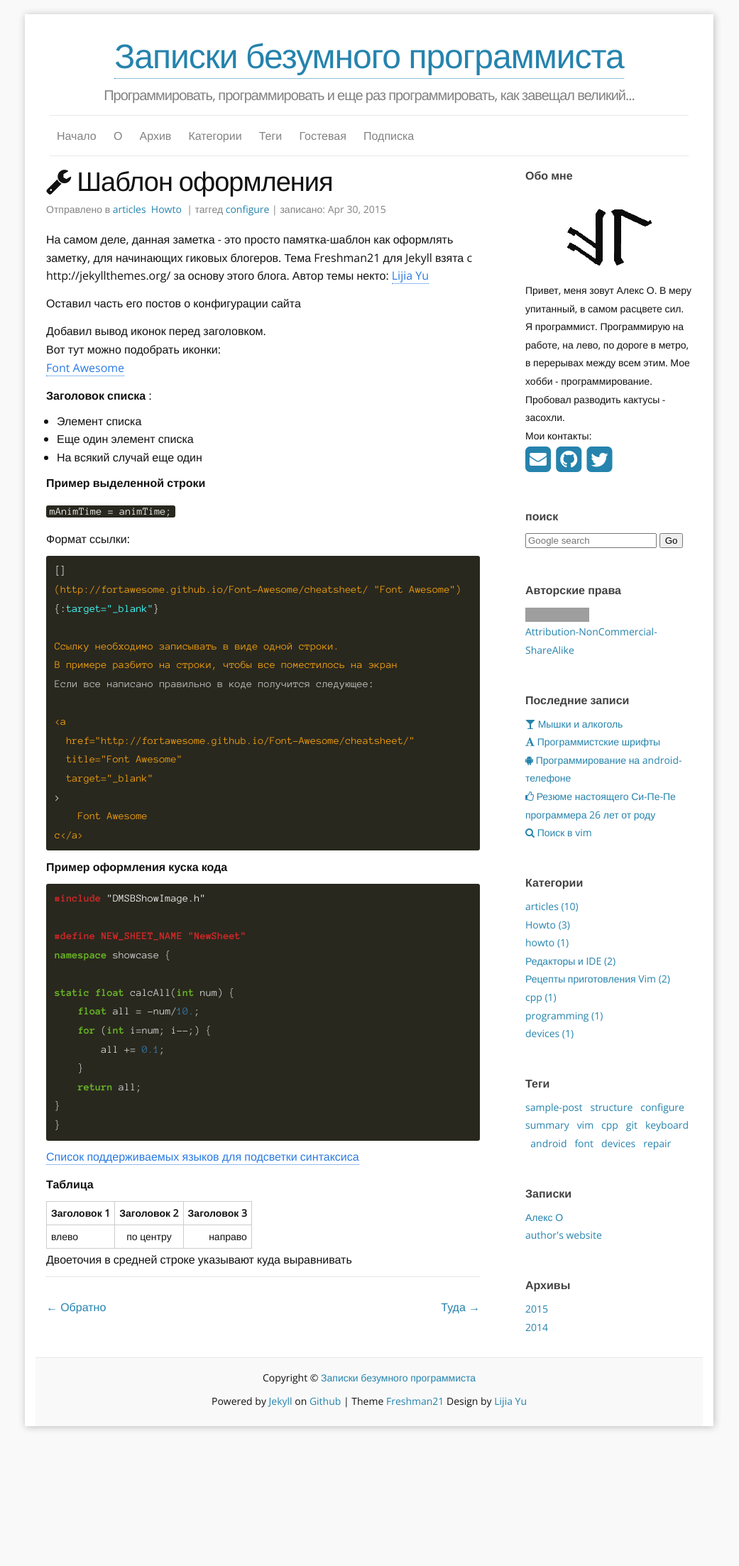
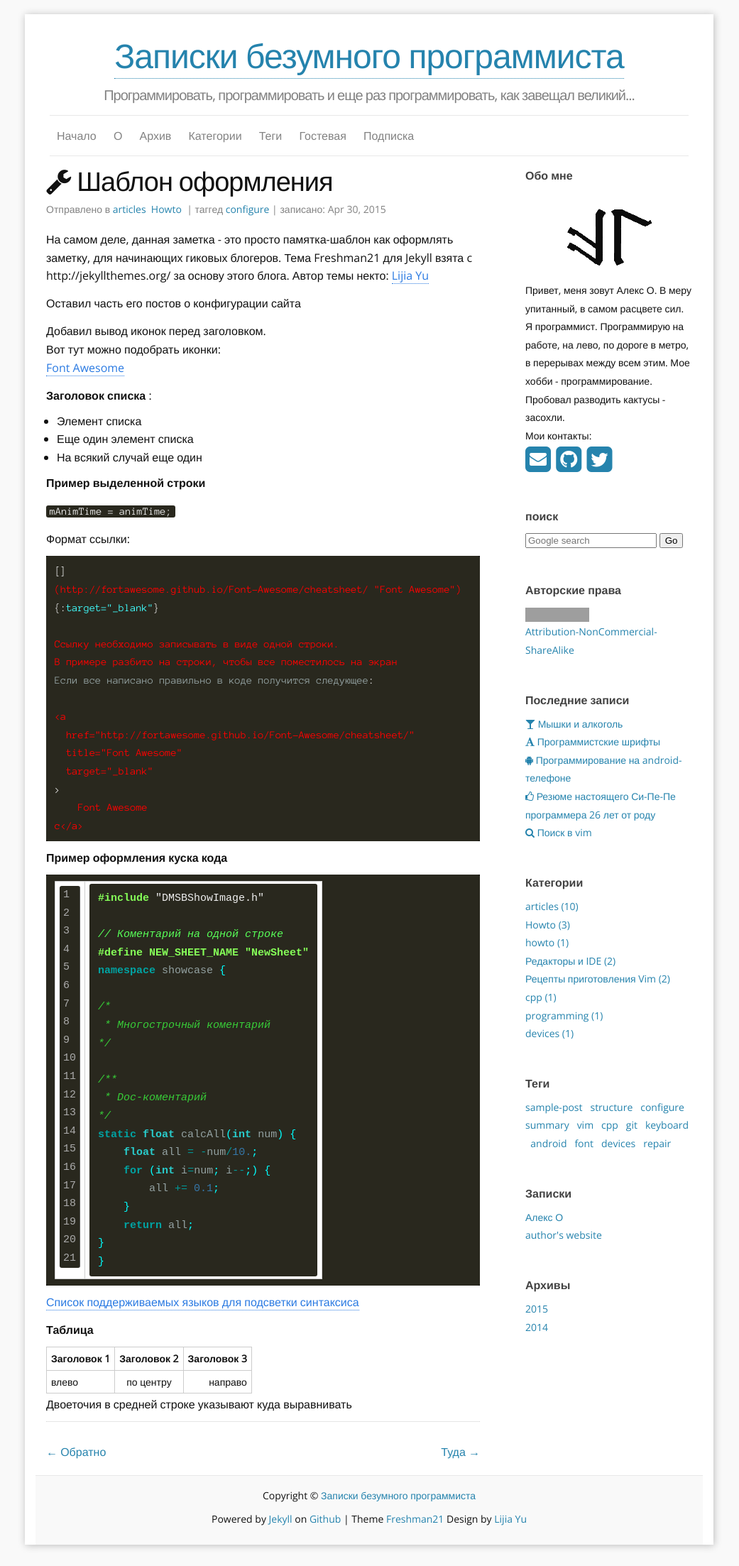
Before and after one commit to abushmelev/oalex, a Jekyll site: the page built from _posts/2015-04-30-Template.md, in a window 1280 px wide. Shown: the whole page at 71% size, without its empty margins (120-1161 px from the left). Built offline with Jekyll 4.4.1, drawn with Linux system fonts in a browser that asks for light colours; nearby versions of some CDN libraries; comment, search, counter and statistics services are not loaded; before the commit the page ends 2039 px from its top, so only the background shows below that; grey boxes are pictures that could not be loaded.

Commit message:
Добавлена собственная цветовая раскраска кода. Теперь понятно как управлять этим хозяйством. Можно писать заметку о боевой раскраске кода

```diff
--- a/_includes/head.html
+++ b/_includes/head.html
@@ -23,7 +23,7 @@
 <link rel="stylesheet" href="{{ "/css/main.css" | prepend: site.baseurl }}">
 <link rel="canonical" href="{{ page.url | replace:'index.html','' |  prepend: site.url }}">
 <link rel="alternate" type="application/atom+xml" title="{{ site.title }}" href="{{ "/feed.xml" | prepend: site.url }}" />
-
+<link rel="stylesheet" href="{{ "/css/syntax.css" | prepend: site.baseurl }}">
 <script src="http://cdn.mathjax.org/mathjax/latest/MathJax.js?config=TeX-AMS-MML_HTMLorMML"></script>
 
 {% include google_search.js %}
--- a/_posts/2015-04-30-Template.md
+++ b/_posts/2015-04-30-Template.md
@@ -51,12 +51,20 @@ c</a>
 {% endhighlight %}
 
 **Пример оформления куска кода**
-{% highlight cpp%}
+{% highlight cpp linenos %}
 #include "DMSBShowImage.h"
 
+// Коментарий на одной строке
 #define NEW_SHEET_NAME "NewSheet"
 namespace showcase {
 
+/*
+ * Многострочный коментарий
+*/
+
+/**
+ * Doc-коментарий
+*/
 static float calcAll(int num) {
     float all = -num/10.;
     for (int i=num; i--;) {
--- /dev/null
+++ b/css/syntax.css
@@ -0,0 +1,72 @@
+/* Solarized Dark
+
+For use with Jekyll and Pygments
+
+http://ethanschoonover.com/solarized
+
+SOLARIZED HEX      ROLE
+--------- -------- ------------------------------------------
+base03    #002b36  background
+base01    #586e75  comments / secondary content
+base1     #93a1a1  body text / default code / primary content
+orange    #cb4b16  constants
+red       #dc322f  regex, special keywords
+blue      #268bd2  reserved keywords
+cyan      #2aa198  strings, numbers
+green     #859900  operators, other keywords
+*/
+
+.highlight { background-color: #000; color: #ffffff }
+.highlight .c { color: #58ff58 } /* Comment */
+.highlight .err { color: #ff4d4d } /* Error */
+.highlight .g { color: #ffffff } /* Generic */
+.highlight .k { color: #00a3a3 } /* Keyword */
+.highlight .l { color: #ff9204 } /* Literal */
+.highlight .n { color: #93a1a1 } /* Name */
+.highlight .o { color: #009999 } /* Operator */
+.highlight .x { color: #cb4b16 } /* Other */
+.highlight .p { color: #00ffff } /* Punctuation */
+.highlight .cm { color: #38cc38 } /* Comment.Multiline */
+.highlight .cp { color: #85ff58 } /* Comment.Preproc */
+.highlight .c1 { color: #58ff58 } /* Comment.Single */
+.highlight .cs { color: #85ff58 } /* Comment.Special */
+.highlight .gd { color: #2aa198 } /* Generic.Deleted */
+.highlight .ge { color: #93a1a1; font-style: italic } /* Generic.Emph */
+.highlight .gr { color: #dc322f } /* Generic.Error */
+.highlight .gh { color: #cb4b16 } /* Generic.Heading */
+.highlight .gi { color: #859900 } /* Generic.Inserted */
+.highlight .go { color: #93a1a1 } /* Generic.Output */
+.highlight .gp { color: #93a1a1 } /* Generic.Prompt */
+.highlight .gs { color: #93a1a1; font-weight: bold } /* Generic.Strong */
+.highlight .gu { color: #cb4b16 } /* Generic.Subheading */
+.highlight .gt { color: #93a1a1 } /* Generic.Traceback */
+.highlight .kc { color: #ea00fa } /* Keyword.Constant */
+.highlight .kd { color: #268bd2 } /* Keyword.Declaration */
+.highlight .kn { color: #859900 } /* Keyword.Namespace */
+.highlight .kp { color: #859900 } /* Keyword.Pseudo */
+.highlight .kr { color: #268bd2 } /* Keyword.Reserved */
+.highlight .kt { color: #29cccc } /* Keyword.Type */
+.highlight .ld { color: #93a1a1 } /* Literal.Date */
+.highlight .m { color: #ff00da } /* Literal.Number */
+.highlight .s { color: #ff0000 } /* Literal.String */
+.highlight .na { color: #93a1a1 } /* Name.Attribute */
+.highlight .nb { color: #B58900 } /* Name.Builtin */
+.highlight .nc { color: #268bd2 } /* Name.Class */
+.highlight .no { color: #fafa00 } /* Name.Constant */
+.highlight .nd { color: #268bd2 } /* Name.Decorator */
+.highlight .ni { color: #cb4b16 } /* Name.Entity */
+.highlight .ne { color: #cb4b16 } /* Name.Exception */
+.highlight .nf { color: #268bd2 } /* Name.Function */
+.highlight .nl { color: #ff6100 } /* Name.Label */
+.highlight .nn { color: #93a1a1 } /* Name.Namespace */
+.highlight .nx { color: #ffffff } /* Name.Other */
+.highlight .py { color: #93a1a1 } /* Name.Property */
+.highlight .nt { color: #268bd2 } /* Name.Tag *//* Solarized Dark
+
+/* Make line numbers unselectable: excludes line numbers from copy-paste user ops */
+.highlight .lineno {-webkit-user-select: none;-moz-user-select: none; -o-user-select: none;}
+.lineno::-moz-selection {background-color: transparent;} /* Mozilla specific */
+.lineno::selection {background-color: transparent;} /* Other major browsers */
+
+.highlight .lineno { color: #aaa; display:inline-block; padding: 0 5px; border-right:1px solid #555; }
+.highlight pre code { display: block; white-space: pre; overflow-x: auto; word-wrap: normal; }
```
